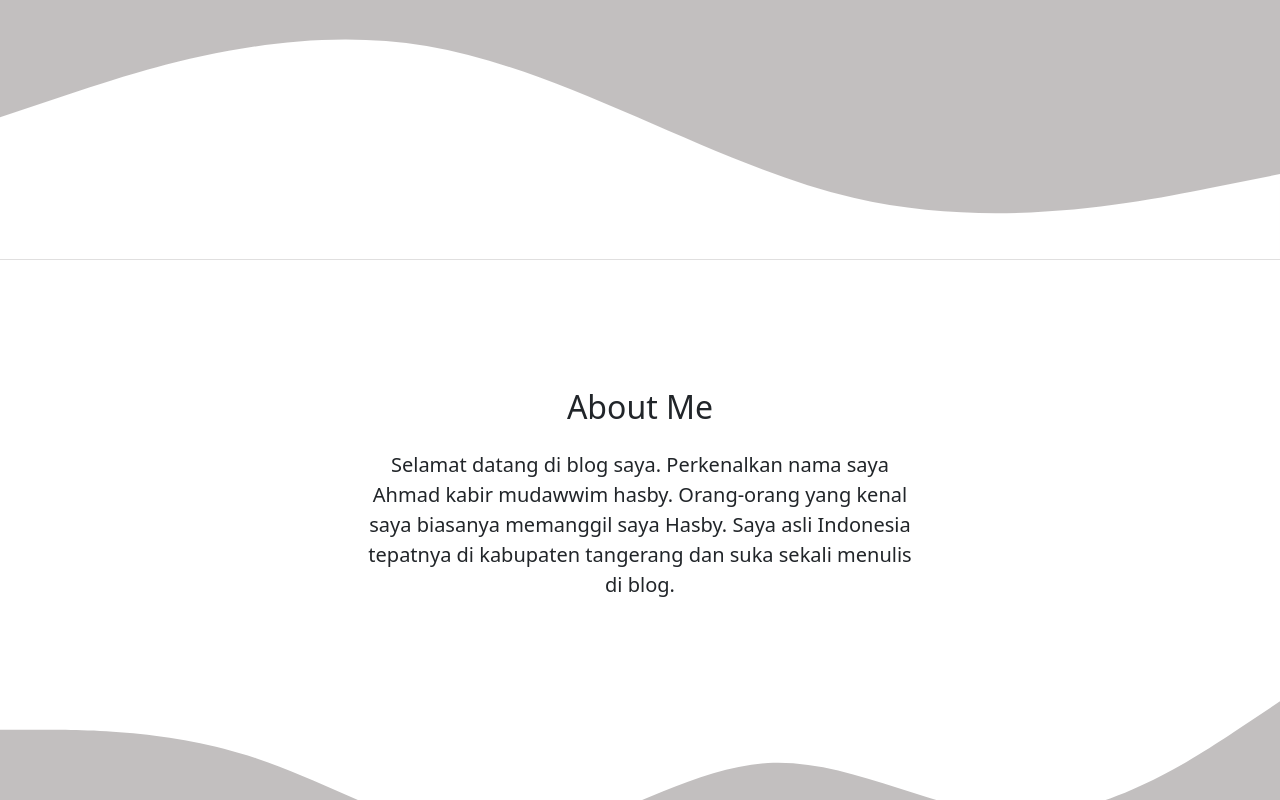
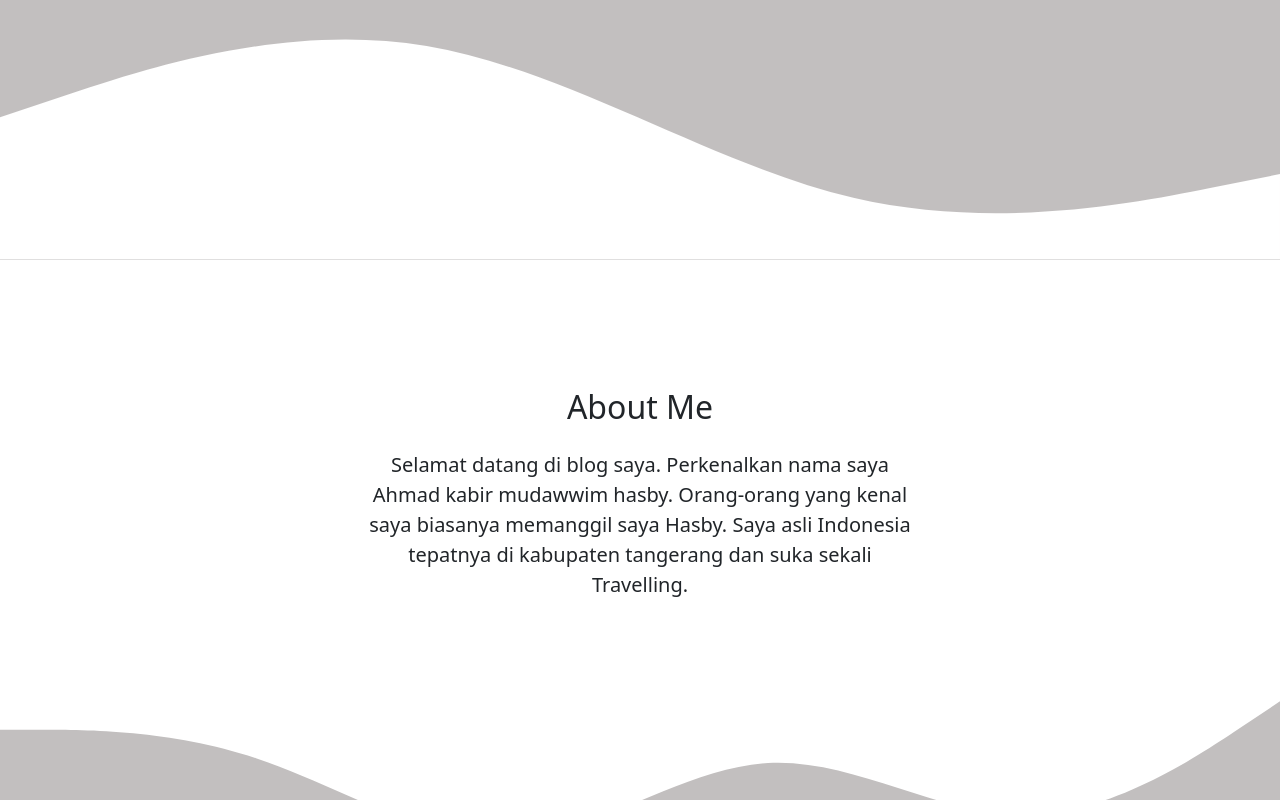
Before and after one commit to Ahmadkabirr/Ahmadkabirr.github.io, a plain HTML site: page index.html in a window 1280 px wide. Shown: the part 442-1242 px from the top of the page. Drawn offline with nearby package versions, Linux system fonts and the light colour scheme.

Commit message:
mengubah About

```diff
--- a/index.html
+++ b/index.html
@@ -60,7 +60,7 @@
             </div>
             <div class="row justify-content-center fs-5 text-center">
                 <div class="col-md-6">
-                    <p>Selamat datang di blog saya.  Perkenalkan nama saya Ahmad kabir mudawwim hasby.  Orang-orang yang kenal saya biasanya memanggil saya Hasby.  Saya asli Indonesia tepatnya di kabupaten tangerang dan suka sekali menulis di blog.</p>
+                    <p>Selamat datang di blog saya.  Perkenalkan nama saya Ahmad kabir mudawwim hasby.  Orang-orang yang kenal saya biasanya memanggil saya Hasby.  Saya asli Indonesia tepatnya di kabupaten tangerang dan suka sekali Travelling.</p>
                 </div>
             </div>
         </div>
```
